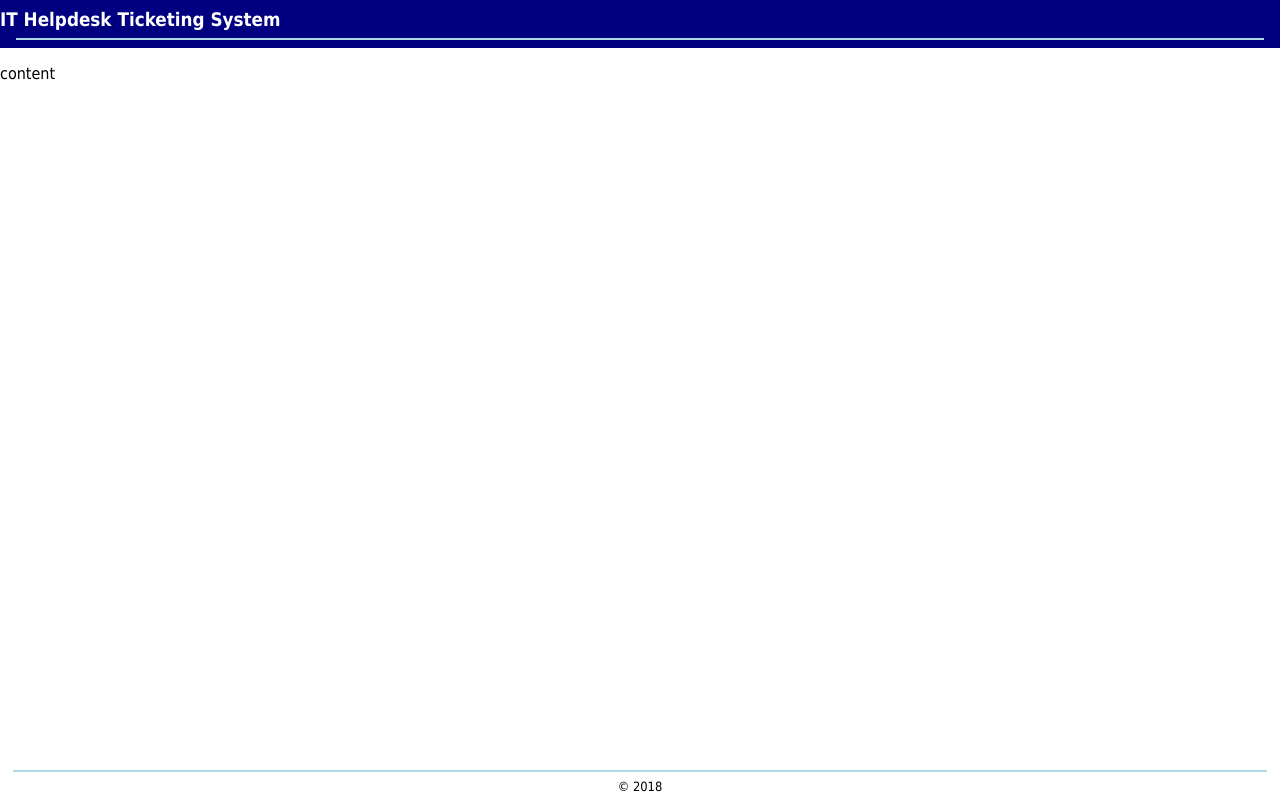
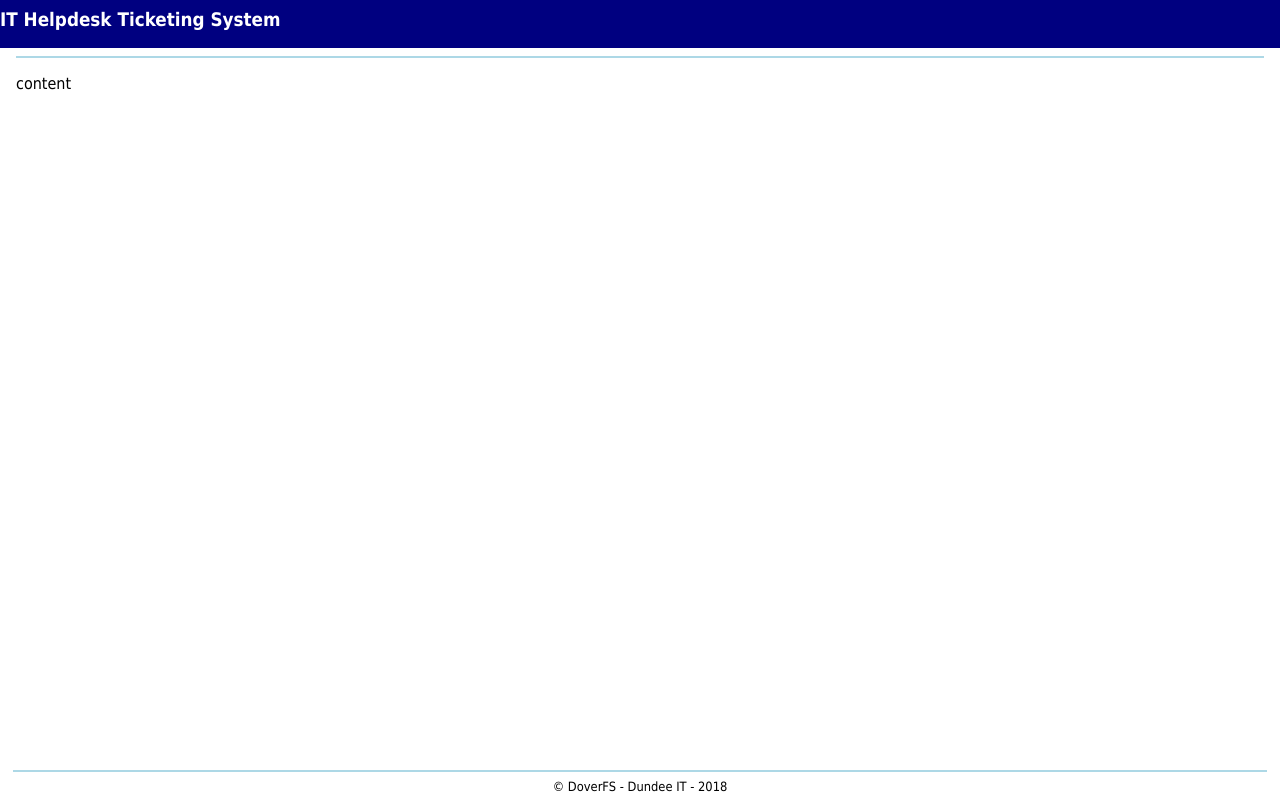
Before and after one commit to Michal-Sitarz/DunUni-Web-IT_Helpdesk_System-FrontEnd, a plain HTML site: page public_html/index.html in a window 1280 px wide. Drawn offline with Linux system fonts and the light colour scheme.

Commit message:
index page clean-up

```diff
--- a/public_html/index.html
+++ b/public_html/index.html
@@ -9,20 +9,21 @@
     <body>
         <header>
             <h3>IT Helpdesk Ticketing System</h3>
-            <hr>
         </header>
 
         <nav>
-
+            <hr>
         </nav>
 
-        <div id="main-wrapper">
+        <div id="content-main-wrapper">
+
             <p>content</p>
+
         </div>
 
         <footer>
             <hr>
-            &copy; 2018
+            &copy; DoverFS - Dundee IT - 2018
         </footer>
         <script src="js/main.js"></script>
     </body>
```
